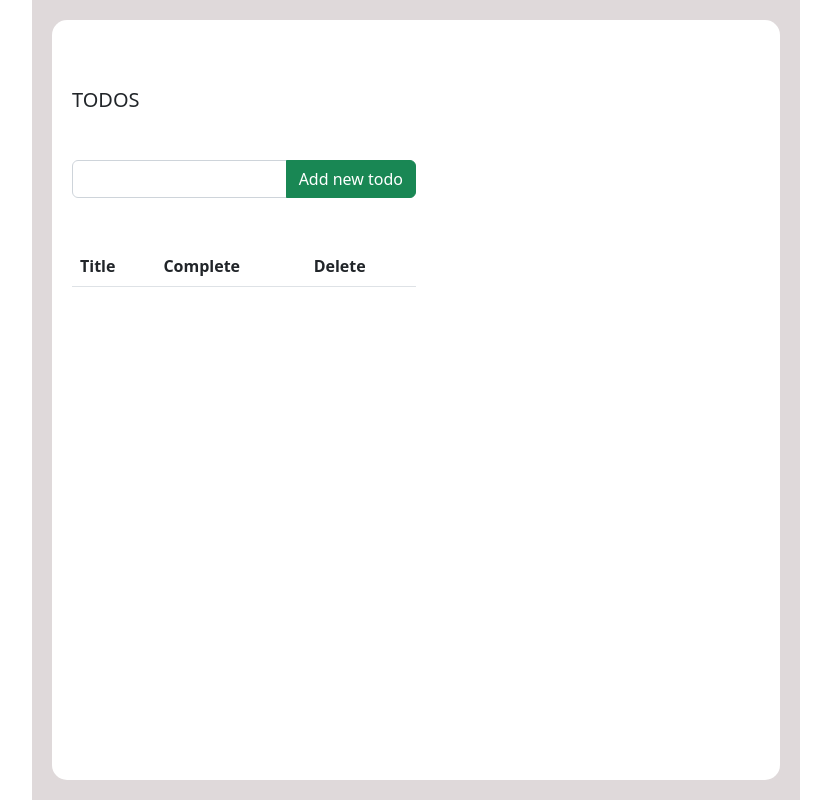
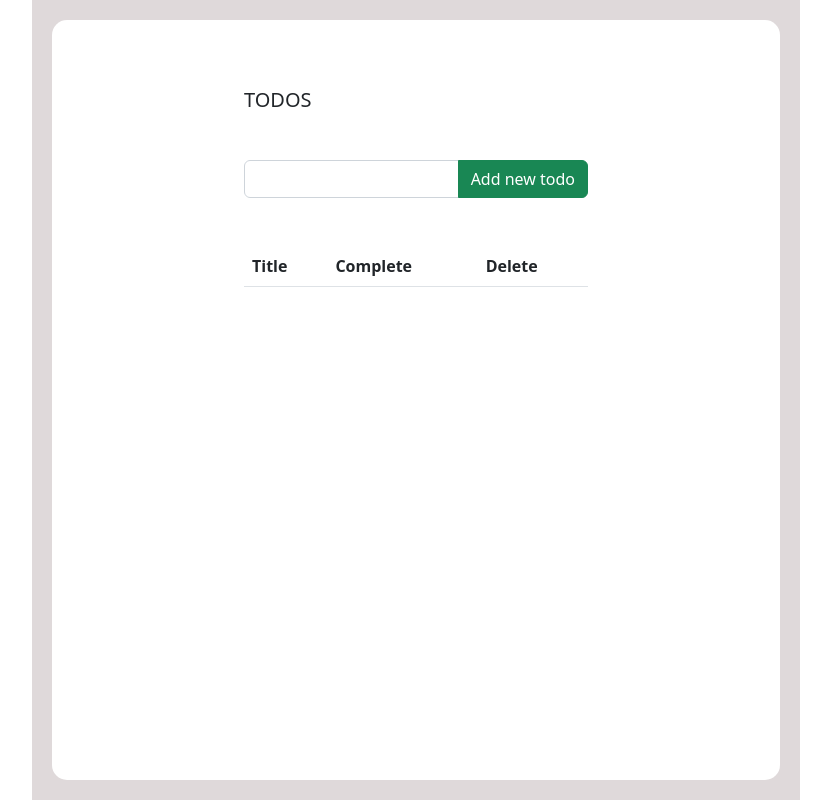
Before and after one commit to dissanayakeG/VueXDemo, a Vue app: page / in a window 1280 px wide. Shown: the whole page, without its empty margins (224-1055 px from the left). Built offline with nearby package versions, Linux system fonts and the light colour scheme.

Commit message:
style changes

```diff
--- a/src/components/todo.vue
+++ b/src/components/todo.vue
@@ -86,5 +86,9 @@
         overflow: hidden;
         min-height: 100%;
         width: 100%;
+        display: flex;
+        flex-direction: column;
+        justify-content: start;
+        align-items: center;
     }
 </style>
```
